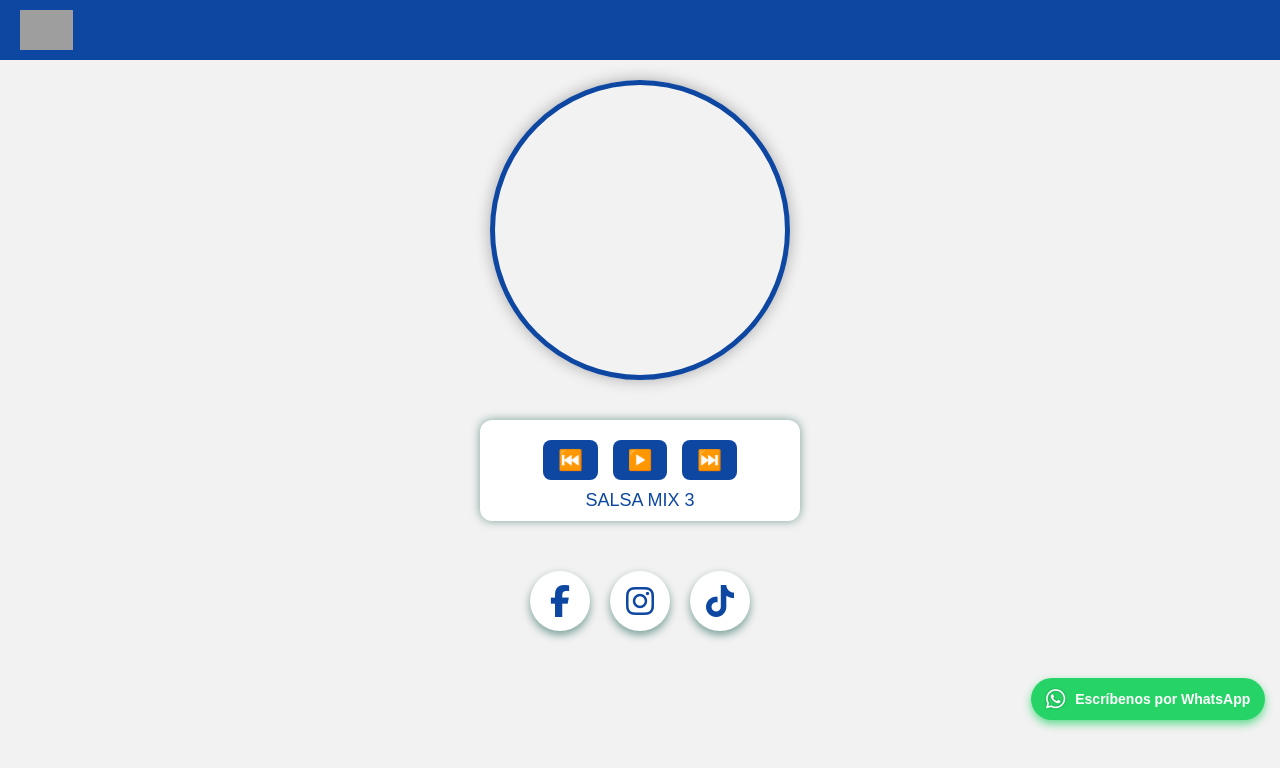
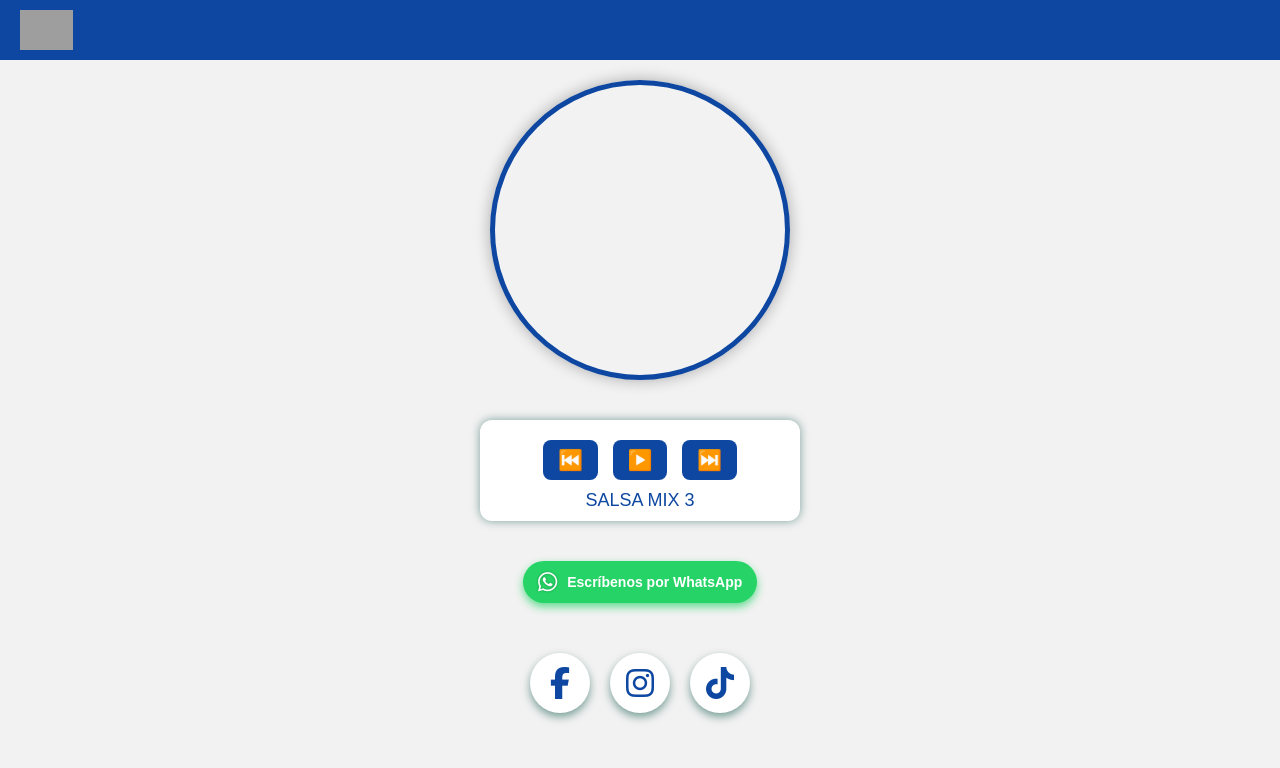
Before and after one commit to appradios2025/NEWTAXIDEMO, a plain HTML site: page index.html in a window 1280 px wide. Drawn offline with nearby package versions, Linux system fonts and the light colour scheme; grey boxes are pictures that could not be loaded.

Commit message:
Add files via upload

```diff
--- a/index.html
+++ b/index.html
@@ -97,6 +97,36 @@
       color: #0D47A1;
     }
 
+    #whatsapp-eds {
+      margin: 20px auto;
+      background: #25d366;
+      color: white;
+      font-weight: bold;
+      font-size: 14px;
+      border-radius: 30px;
+      padding: 10px 15px;
+      display: flex;
+      align-items: center;
+      gap: 10px;
+      box-shadow: 0 4px 8px rgba(0,0,0,0.3);
+      cursor: pointer;
+      animation: pulseWhatsApp 2.5s ease-in-out infinite;
+      text-decoration: none;
+      user-select: none;
+      justify-content: center;
+      width: fit-content;
+    }
+
+    #whatsapp-eds i {
+      font-size: 22px;
+      filter: drop-shadow(0 0 1px rgba(0,0,0,0.3));
+    }
+
+    @keyframes pulseWhatsApp {
+      0%, 100% { transform: scale(1); box-shadow: 0 4px 8px rgba(37, 211, 102, 0.7); }
+      50% { transform: scale(1.1); box-shadow: 0 6px 12px rgba(37, 211, 102, 1); }
+    }
+
     #social-bubbles {
       display: flex;
       justify-content: center;
@@ -136,38 +166,6 @@
       transition: left 6s ease-in-out;
       z-index: 9999;
     }
-
-    /* Nuevo: WhatsApp separado y animado (EDS) */
-    #whatsapp-eds {
-      position: fixed;
-      bottom: 80px;
-      right: 15px;
-      background: #25d366;
-      color: white;
-      font-weight: bold;
-      font-size: 14px;
-      border-radius: 30px;
-      padding: 10px 15px;
-      display: flex;
-      align-items: center;
-      gap: 10px;
-      box-shadow: 0 4px 8px rgba(0,0,0,0.3);
-      cursor: pointer;
-      animation: pulseWhatsApp 2.5s ease-in-out infinite;
-      z-index: 10000;
-      text-decoration: none;
-      user-select: none;
-    }
-
-    #whatsapp-eds i {
-      font-size: 22px;
-      filter: drop-shadow(0 0 1px rgba(0,0,0,0.3));
-    }
-
-    @keyframes pulseWhatsApp {
-      0%, 100% { transform: scale(1); box-shadow: 0 4px 8px rgba(37, 211, 102, 0.7); }
-      50% { transform: scale(1.1); box-shadow: 0 6px 12px rgba(37, 211, 102, 1); }
-    }
   </style>
 </head>
 <body>
@@ -192,18 +190,17 @@
     <div class="track-name" id="trackName">Cargando canción...</div>
   </div>
 
+  <!-- WhatsApp botón entre reproductor y redes sociales -->
+  <a id="whatsapp-eds" href="https://wa.me/message/26OXOEPDCREJE1" target="_blank" rel="noopener noreferrer" aria-label="Escríbenos por WhatsApp">
+    <i class="fab fa-whatsapp"></i>
+    Escríbenos por WhatsApp
+  </a>
+
   <div id="social-bubbles">
-    <!-- Quité WhatsApp de aquí -->
     <a href="https://www.facebook.com/donbeltranecua/" target="_blank"><i class="fab fa-facebook-f"></i></a>
     <a href="https://www.instagram.com/donbeltranecu/" target="_blank"><i class="fab fa-instagram"></i></a>
     <a href="https://www.tiktok.com/@donbeltranusa" target="_blank"><i class="fab fa-tiktok"></i></a>
   </div>
-
-  <!-- WhatsApp separado EDS -->
-  <a id="whatsapp-eds" href="https://wa.me/message/26OXOEPDCREJE1" target="_blank" rel="noopener noreferrer" aria-label="Escríbenos por WhatsApp">
-    <i class="fab fa-whatsapp"></i>
-    Escríbenos por WhatsApp
-  </a>
 
   <div id="taxi"></div>
 
```
